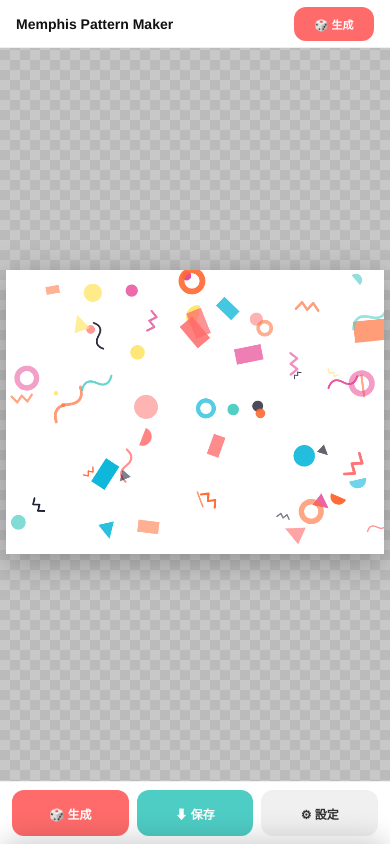
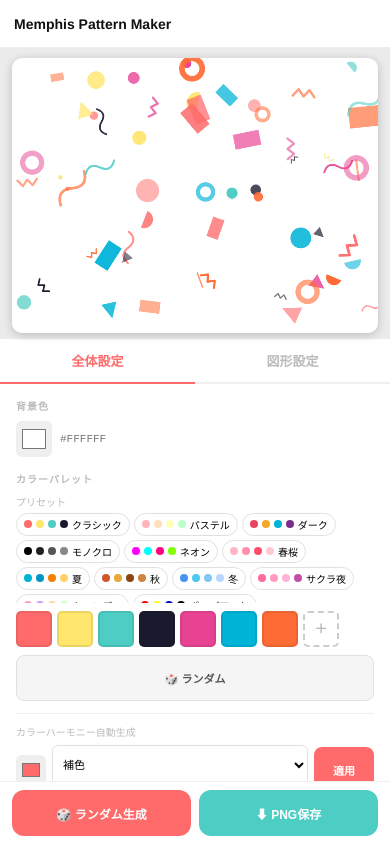
Before and after one commit to aokko-aaa/memphis-pattern-maker, a plain HTML site: page index.html in a window 390 px wide. Drawn offline with Linux system fonts and the light colour scheme.

Commit message:
Redesign mobile UI and update color presets
- Mobile: canvas preview embedded above 全体調整 in panel
- Panel always visible on mobile (no bottom sheet toggle needed)
- Bottom bar: generate + save only
- Preview updates after each generation and every 3 animation frames
- Replace 平成ギャル with ガーリー and スポーティ presets

Co-Authored-By: Claude Sonnet 4.6 <noreply@anthropic.com>

```diff
--- a/index.html
+++ b/index.html
@@ -97,55 +97,54 @@ select{width:100%;padding:6px 8px;border:1.5px solid #e0e0e0;border-radius:6px;f
 #cv{max-width:100%;max-height:100%;box-shadow:0 8px 32px rgba(0,0,0,.28)}
 
 /* ── モバイル要素（デスクトップでは非表示） ── */
-.mob-handle{display:none;width:40px;height:4px;background:#ddd;border-radius:2px;margin:10px auto 4px;flex-shrink:0}
-#mob-hdr{display:none;position:fixed;top:0;left:0;right:0;height:48px;background:#fff;border-bottom:1px solid #eee;z-index:50;align-items:center;justify-content:space-between;padding:0 16px}
-#mob-hdr-title{font-size:14px;font-weight:900;color:#111}
+.mob-handle{display:none}
+#mob-hdr{display:none;position:fixed;top:0;left:0;right:0;height:48px;background:#fff;border-bottom:1px solid #eee;z-index:50;align-items:center;padding:0 14px;gap:10px}
+#mob-hdr-title{font-size:14px;font-weight:900;color:#111;flex:1}
 #mob-bar{display:none;position:fixed;bottom:0;left:0;right:0;background:#fff;border-top:1.5px solid #f0f0f0;z-index:50;align-items:center;padding:8px 12px;gap:8px;padding-bottom:max(8px,env(safe-area-inset-bottom))}
 .mbb{flex:1;height:46px;border:none;border-radius:12px;font-size:12px;font-weight:700;cursor:pointer;transition:.15s}
 .mbb:active{transform:scale(.96)}
 .mbb-red{background:#FF6B6B;color:#fff}
 .mbb-teal{background:#4ECDC4;color:#fff}
-.mbb-gray{background:#f0f0f0;color:#333}
-#sp-overlay{display:none;position:fixed;inset:0;background:rgba(0,0,0,.45);z-index:149;-webkit-tap-highlight-color:transparent}
+#sp-overlay{display:none}
+
+/* モバイル内プレビュー */
+#mob-preview{display:none;flex-shrink:0;padding:10px 12px 6px;background:#ebebeb}
+#mob-preview canvas{width:100%;height:auto;display:block;border-radius:10px;box-shadow:0 2px 10px rgba(0,0,0,.2)}
 
 @media(max-width:768px){
-  body{overflow:hidden}
+  body{overflow:hidden;flex-direction:column}
 
-  /* パネル → ボトムシート */
+  /* パネルを常時表示・フルスクリーン縦積み */
   #panel{
     width:100%!important;
-    max-height:82dvh;
+    height:calc(100dvh - 48px - 62px);
     position:fixed;
-    bottom:0;left:0;right:0;
-    border-radius:20px 20px 0 0;
-    transform:translateY(100%);
-    transition:transform .35s cubic-bezier(.4,0,.2,1);
-    z-index:150;
-    box-shadow:0 -6px 28px rgba(0,0,0,.18);
+    top:48px;left:0;right:0;
+    border-radius:0;
+    box-shadow:none;
+    transform:none!important;
+    z-index:10;
+    overflow:hidden;
   }
-  #panel.sp-open{transform:translateY(0)}
-  .mob-handle{display:block}
-  #ph{padding:0 16px 0}
+  #pb{flex:1;overflow-y:auto}
+  #ph{padding:0 14px}
   h1{display:none}
-  #sp-overlay.show{display:block}
 
-  /* キャンバスエリア */
-  #ca{
-    width:100%;height:100dvh;
-    padding:52px 6px 72px;
-  }
+  /* メインキャンバスエリアは非表示 */
+  #ca{display:none!important}
 
   /* モバイルUI表示 */
-  #mob-hdr,#mob-bar{display:flex}
+  #mob-hdr,#mob-bar,#mob-preview{display:flex}
+  #mob-preview{display:block}
 
   /* タッチしやすいサイズ */
-  .tab{padding:13px 0;font-size:13px}
-  .btn{padding:13px;font-size:13px;min-height:46px}
-  .chip{padding:6px 12px;font-size:12px}
-  .sh{padding:12px 12px}
-  .sll span,.sl-lbl span{font-size:13px}
+  .tab{padding:12px 0;font-size:13px}
+  .btn{padding:12px;font-size:13px;min-height:46px}
+  .chip{padding:6px 11px;font-size:12px}
+  .sh{padding:12px}
+  .sll span{font-size:13px}
   .slv{font-size:13px}
-  input[type=range]{height:6px;margin:2px 0}
+  input[type=range]{height:6px}
   .sw{width:36px;height:36px}
   .addsw{width:36px;height:36px}
   .tgl{width:40px;height:22px}
@@ -156,6 +155,7 @@ select{width:100%;padding:6px 8px;border:1.5px solid #e0e0e0;border-radius:6px;f
   .sico svg{width:24px;height:24px}
   .snm{font-size:13px}
   .cdot{width:22px;height:22px}
+  .sec{margin-bottom:14px}
 }
 </style>
 </head>
@@ -164,15 +164,16 @@ select{width:100%;padding:6px 8px;border:1.5px solid #e0e0e0;border-radius:6px;f
 <!-- モバイル：トップバー -->
 <div id="mob-hdr">
   <span id="mob-hdr-title">Memphis Pattern Maker</span>
-  <button class="mbb mbb-red" style="flex:0 0 auto;width:80px;height:34px;font-size:11px" onclick="genNew()">🎲 生成</button>
 </div>
 
-<!-- オーバーレイ -->
-<div id="sp-overlay" onclick="togglePanel()"></div>
+<div id="sp-overlay"></div>
 
 <div id="panel">
-  <div class="mob-handle"></div>
   <div id="ph"><h1>Memphis Pattern Maker</h1></div>
+  <!-- モバイル用インラインプレビュー（全体調整の上） -->
+  <div id="mob-preview">
+    <canvas id="prev-cv"></canvas>
+  </div>
   <div class="tabs">
     <button class="tab active" onclick="showTab('g',this)">全体設定</button>
     <button class="tab" onclick="showTab('s',this)">図形設定</button>
@@ -315,9 +316,8 @@ select{width:100%;padding:6px 8px;border:1.5px solid #e0e0e0;border-radius:6px;f
 
 <!-- モバイル：ボトムバー -->
 <div id="mob-bar">
-  <button class="mbb mbb-red"  onclick="genNew()">🎲 生成</button>
-  <button class="mbb mbb-teal" onclick="dlPNG()">⬇ 保存</button>
-  <button class="mbb mbb-gray" onclick="togglePanel()">⚙ 設定</button>
+  <button class="mbb mbb-red"  onclick="genNew()">🎲 ランダム生成</button>
+  <button class="mbb mbb-teal" onclick="dlPNG()">⬇ PNG保存</button>
 </div>
 
 <script>
@@ -402,7 +402,8 @@ const PRESETS = {
   '昭和喫茶':   { bg:'#EDE0CC', c:['#3B1A0A','#8B4513','#D4A853','#556B2F','#8B0000','#F5DEB3'] }, // 昭和の純喫茶：こげ茶・クリーム・深紅
   'バブル':     { bg:'#FAF0FF', c:['#FF1493','#FFD700','#00CED1','#FF6347','#9400D3','#FF69B4'] }, // バブル期（昭和末〜平成初）の派手さ
   '平成初期90s':{ bg:'#F0FFFD', c:['#00B5B8','#FF8FA3','#98D8C8','#DDA0DD','#F0E68C','#87CEEB'] }, // 90年代パステル・透明感
-  '平成ギャル': { bg:'#FFF8F2', c:['#FF1493','#FF6600','#DAA520','#8B4513','#FF69B4','#FFDAB9'] }, // 2000年代ギャル：ビビッドピンク・オレンジ・茶
+  'ガーリー':   { bg:'#FFF0F8', c:['#FF69B4','#FF1493','#FFB6C1','#DA70D6','#FF85C1','#C71585'] }, // 甘くてかわいいピンク系ガーリー
+  'スポーティ': { bg:'#F0F4FF', c:['#FF3B30','#007AFF','#34C759','#FFCC00','#FF9500','#1C1C1E'] }, // スポーツブランド系のビビッド
   '令和ミニマル':{ bg:'#F5F5F3', c:['#2C2C2C','#D4C4B0','#8B7355','#FF6B6B','#4ECDC4','#A8B5A2'] }, // 令和のアースシック
   // ── レトロ・モダン ──
   'ヴィンテージ':{ bg:'#F9F3E3', c:['#D4A853','#B5651D','#8B4726','#556B2F','#2E4A1E','#C4956A'] },
@@ -677,6 +678,7 @@ function genStatic() {
     if(rl===2) rot=Math.random()*Math.PI*2;
     drawAt(ctx,sh,s,x,y,rot,am*(.5+Math.random()*.5),col);
   }
+  updateMobPreview();
 }
 
 // =================== TILE ===================
@@ -749,6 +751,7 @@ function genTile() {
         ctx.drawImage(tc, c*T - shift, yp);
     }
   }
+  updateMobPreview();
 }
 
 // =================== ANIMATION ===================
@@ -844,6 +847,10 @@ function animFrame() {
     const pulse = 1+(inst.vphase>0 ? Math.sin(inst.phase)*0.25 : 0);
     drawAt(ctx,inst.sh,inst.s*pulse,inst.x,inst.y,inst.rot,inst.alpha,inst.col);
   });
+
+  // モバイルプレビューを3フレームに1回更新
+  if(!animFrame._tick) animFrame._tick=0;
+  if(++animFrame._tick % 3 === 0) updateMobPreview();
 
   animId = requestAnimationFrame(animFrame);
 }
@@ -989,12 +996,16 @@ function dlPNG(){
 
 function rndHex(){ return '#'+Math.floor(Math.random()*0xFFFFFF).toString(16).padStart(6,'0'); }
 
-// =================== モバイルパネル ===================
-function togglePanel() {
-  const p = document.getElementById('panel');
-  const o = document.getElementById('sp-overlay');
-  const isOpen = p.classList.toggle('sp-open');
-  o.classList.toggle('show', isOpen);
+// =================== モバイルプレビュー ===================
+function togglePanel(){} // 互換性のため残す
+
+function updateMobPreview() {
+  if(window.innerWidth > 768) return;
+  const p = document.getElementById('prev-cv');
+  if(!p) return;
+  p.width = cv.width;
+  p.height = cv.height;
+  p.getContext('2d').drawImage(cv, 0, 0);
 }
 
 // =================== 画像からパレット抽出 ===================
```
Also changed, not shown: memphis-maker.html (+55 -44 lines).
